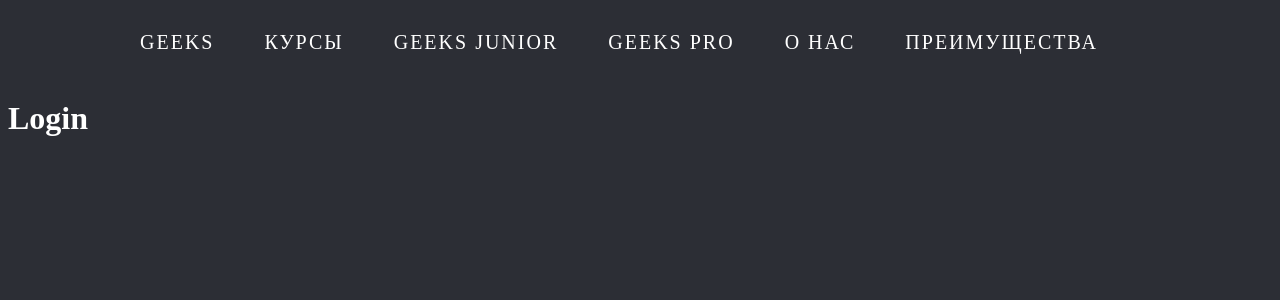
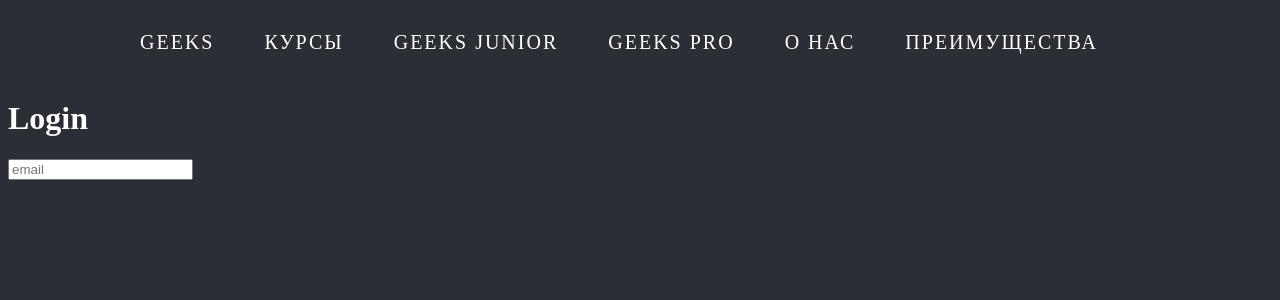
Before and after one commit to AlexLyfyxe/Geeks-project, a React (Create React App) app: page /auth/login in a window 1280 px wide. Shown: the top 300 px of the page. Built offline with nearby package versions, Linux system fonts and the light colour scheme.

Commit message:
work check

```diff
--- a/src/apps/Auth/login/login.js
+++ b/src/apps/Auth/login/login.js
@@ -4,6 +4,7 @@
     return (
         <div>
             <h1>Login</h1>
+            <input type="text" placeholder='email'/>
         </div>
     );
 };
```
